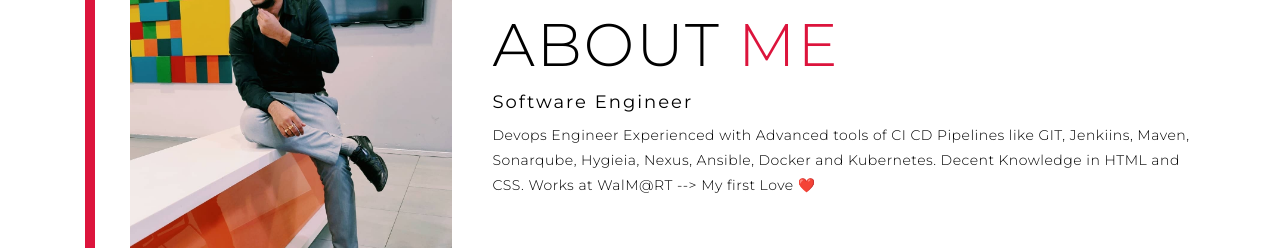
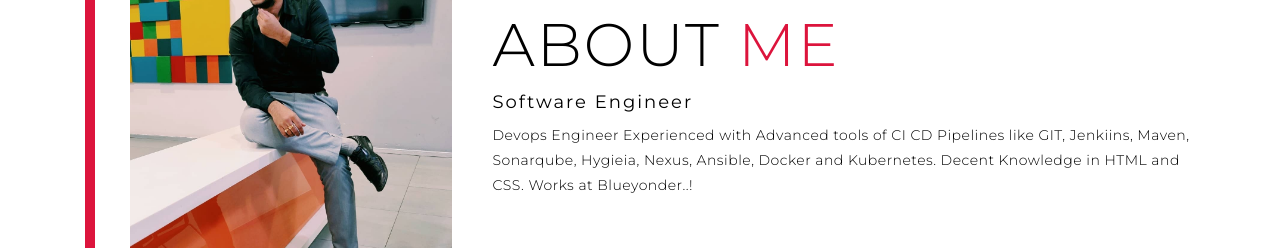
Before and after one commit to Prasadkarri97/PrasadKarri, a plain HTML site: page index.html in a window 1280 px wide. Shown: the part 1100-1348 px from the top of the page. Drawn offline with Linux system fonts and the light colour scheme.

Commit message:
Update index.html

```diff
--- a/index.html
+++ b/index.html
@@ -152,7 +152,7 @@
         <p> Devops Engineer Experienced with Advanced tools of CI CD Pipelines like GIT, Jenkiins, Maven, Sonarqube, Hygieia, Nexus, Ansible,
             Docker and Kubernetes. Decent Knowledge in HTML and CSS.
 
-           Works at WalM@RT --> My first Love ❤️  </p>
+           Works at Blueyonder..!  </p>
       </div>
     </div>
   </section>
```
